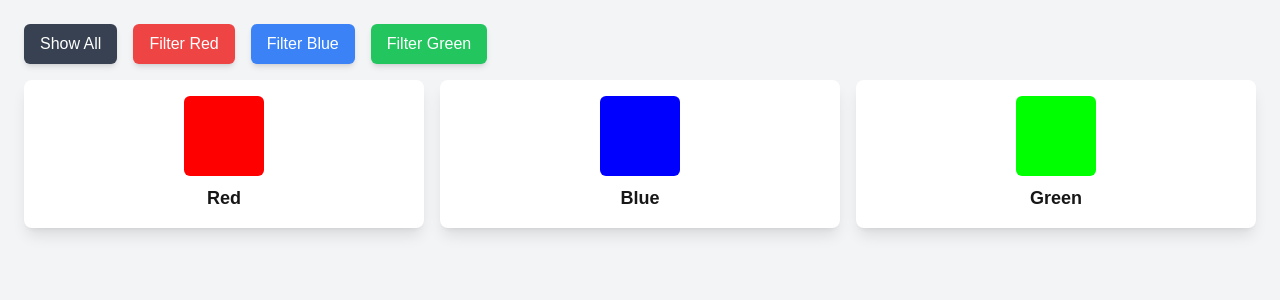
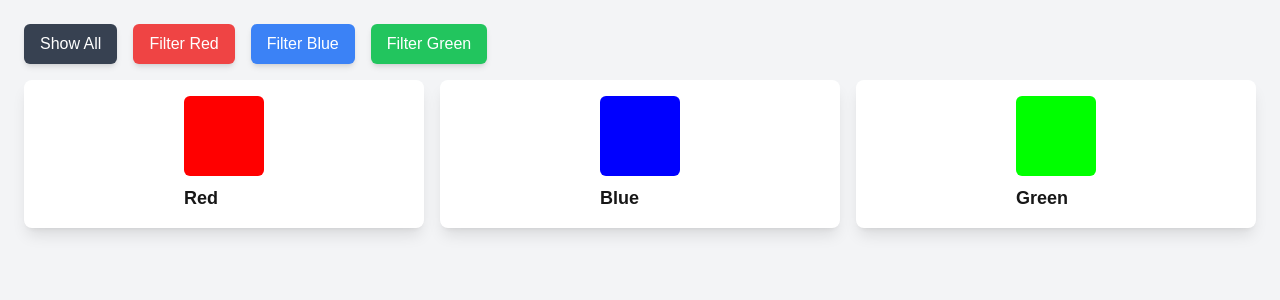
Before and after one commit to aitor-i/view-transition-spike, a Next.js app: page /filter in a window 1280 px wide. Shown: the top 300 px of the page. Built offline with nearby package versions, Linux system fonts and the light colour scheme.

Commit message:
add links to colour items

```diff
--- a/src/components/Filter/Filter.tsx
+++ b/src/components/Filter/Filter.tsx
@@ -1,6 +1,7 @@
 "use client";
 
 import React, { useState, useEffect } from "react";
+import { ViewTransitionLink } from "../ViewTransitionLink/ViewTransitionLink";
 
 interface Item {
   id: string;
@@ -38,11 +39,13 @@ const FilteredItems = ({ items, selectedFilter }: Props) => {
           className="item transition-all duration-300 ease-in-out p-4 bg-white shadow-lg rounded-lg flex flex-col items-center justify-center"
           style={{ viewTransitionName: `item-${item.id}` }}
         >
-          <div
-            className="w-20 h-20 mb-2 rounded-md"
-            style={{ backgroundColor: item.color }} // Render the color box
-          ></div>
-          <h3 className="text-lg font-semibold">{item.name}</h3>
+          <ViewTransitionLink href={`item/${item.id}`}>
+            <div
+              className="w-20 h-20 mb-2 rounded-md"
+              style={{ backgroundColor: item.color }} // Render the color box
+            ></div>
+            <h3 className="text-lg font-semibold">{item.name}</h3>
+          </ViewTransitionLink>
         </div>
       ))}
     </div>
```
